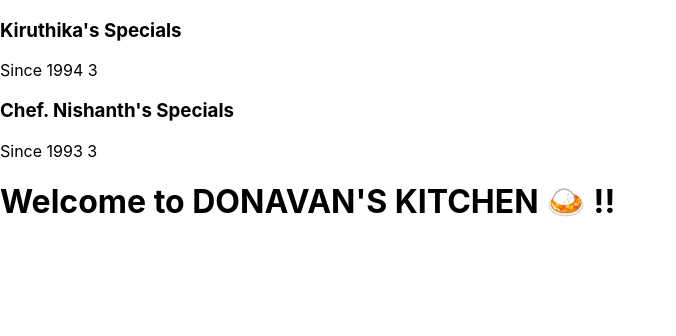
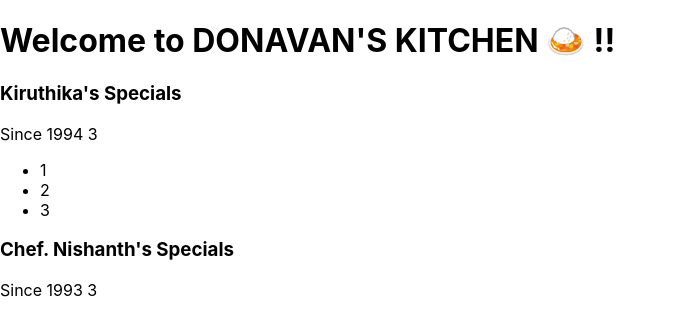
Before and after one commit to kiruthika1612/React-App, a React (Create React App) app: page / in a window 1280 px wide. Shown: the top 336 px of the page, without its empty margins (0-676 px from the left). Built offline with nearby package versions, Linux system fonts and the light colour scheme.

Commit message:
Creating receipes

```diff
--- a/src/App.js
+++ b/src/App.js
@@ -26,13 +26,26 @@
   );
 }
 
+  function Receipe1(){
+  return(
+    <ul>
+      <li>1</li>
+      <li>2</li>
+      <li>3</li>
+    </ul>
+
+  );
+}
+
 
 function App() {
   return (
     <div>
+      <h1>Welcome to {language.toUpperCase()} {moon} !!</h1>
       <Header name="Kiruthika" year = {1994} month={new Date().getMonth()}/>
+      <Receipe1 />
       <Header2 name="Nishanth" year = {1993} month={new Date().getMonth()}/>
-      <h1>Welcome to {language.toUpperCase()} {moon} !!</h1>
+
     </div>
 
 
```
